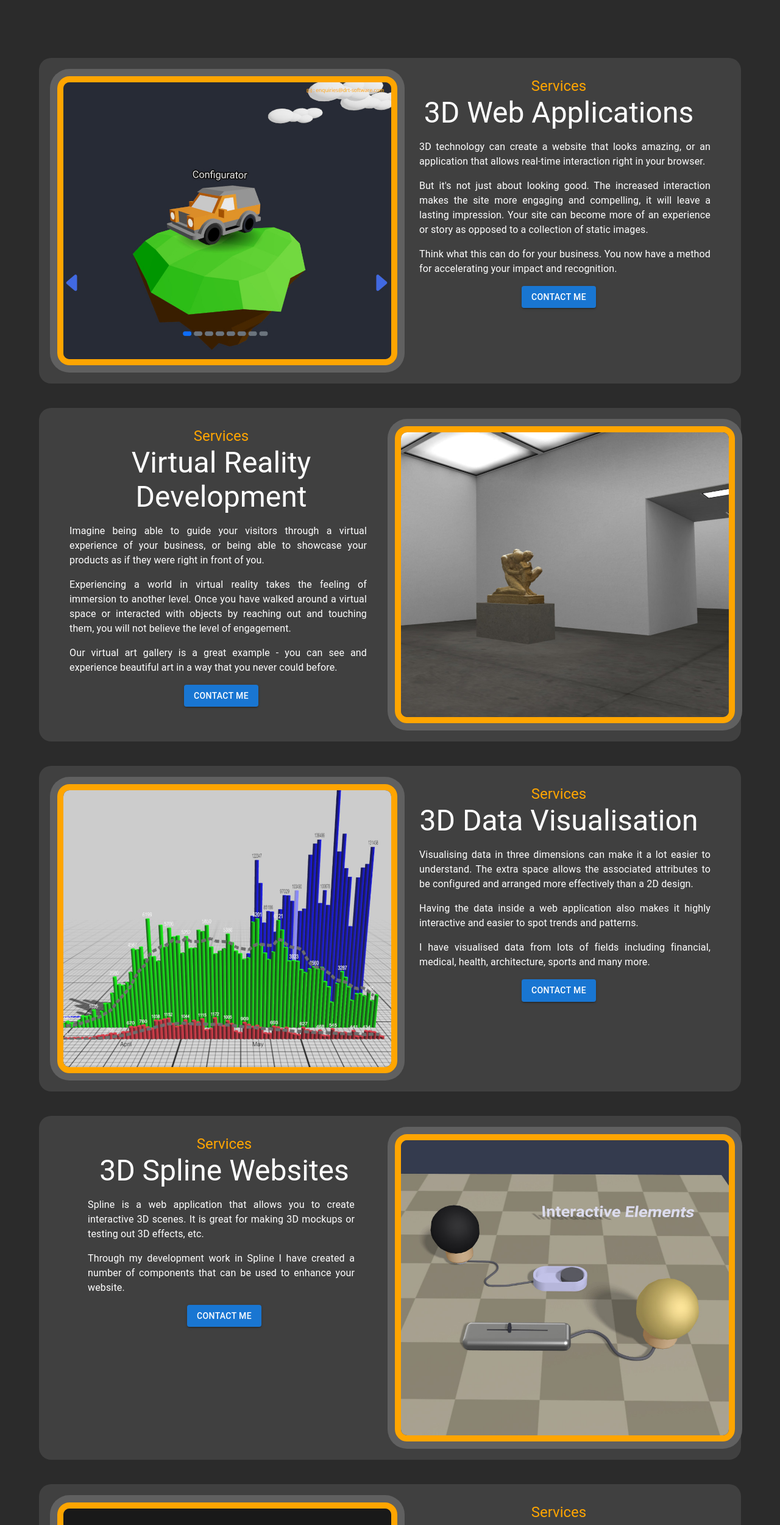
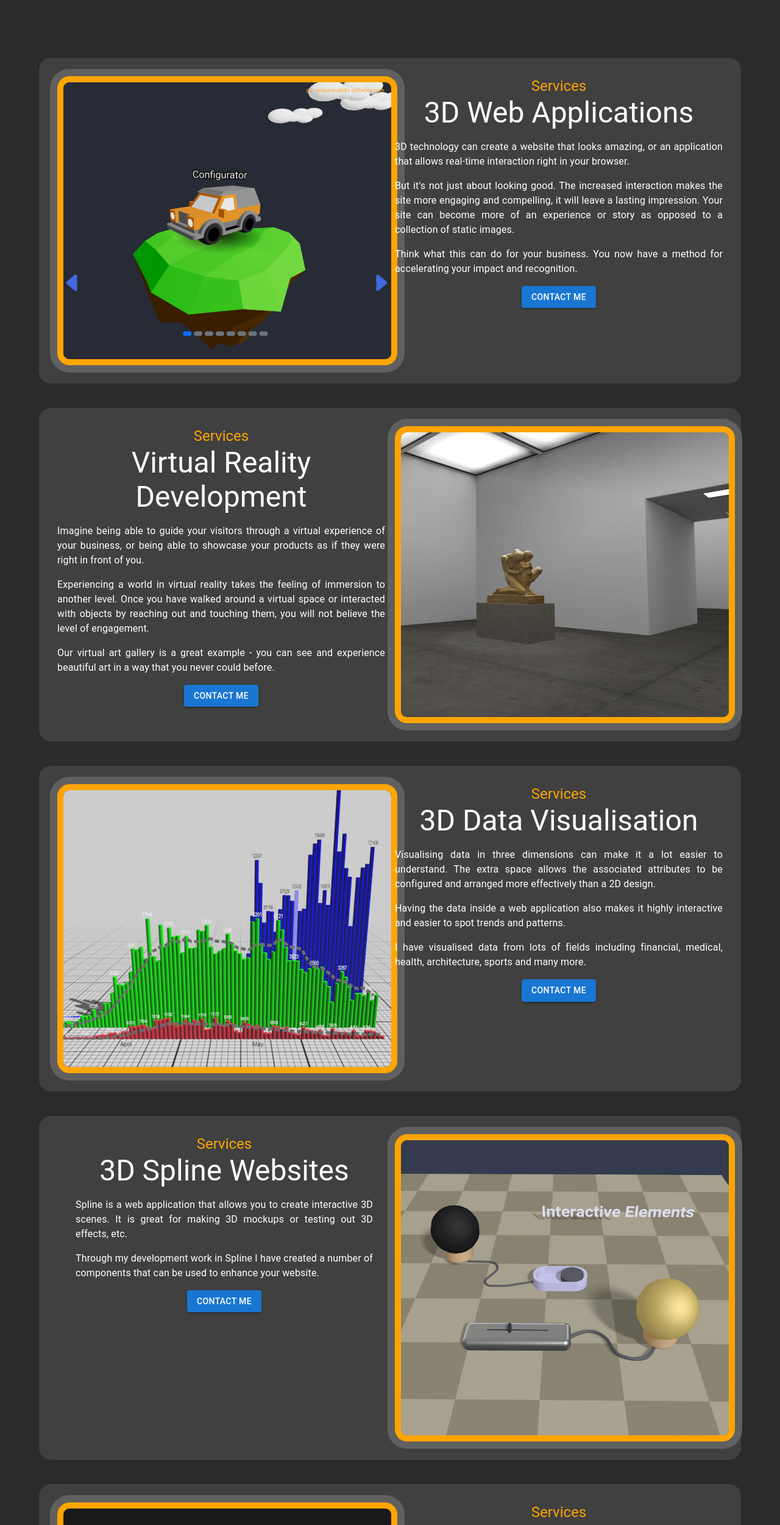
Before and after one commit to DoctorTone/drt_software_ltd, a React (Vite) app: page / in a window 1280 px wide. Shown: the part 4740-7241 px from the top of the page at 61% size. Built offline with nearby package versions, Linux system fonts and the light colour scheme.

Commit message:
Formated services text for small devices

```diff
--- a/src/components/Services.tsx
+++ b/src/components/Services.tsx
@@ -16,11 +16,14 @@ const Services = () => {
     <Container sx={{ mt: 15 }}>
       <Box sx={{ mt: 5, background: "#404040", borderRadius: "20px" }}>
         <Grid container spacing={2} sx={{ mt: 3, padding: "30px" }}>
-          <Grid size={6}>
+          <Grid
+            size={{ xs: 12, md: 6 }}
+            sx={{ display: "flex", alignItems: "center" }}
+          >
             <Img src="./images/portfolio2.jpg" alt="projects" />
           </Grid>
           <Grid
-            size={6}
+            size={{ xs: 12, md: 6 }}
             sx={{
               textAlign: "center",
             }}
@@ -32,8 +35,9 @@ const Services = () => {
               3D Web Applications
             </Typography>
             <Typography
+              className="paddingProjects"
               variant="body1"
-              sx={{ textAlign: "justify", padding: "0px 20px 0px 40px", mb: 2 }}
+              sx={{ textAlign: "justify", mb: 2 }}
             >
               <p>
                 3D technology can create a website that looks amazing, or an
@@ -57,7 +61,7 @@ const Services = () => {
       </Box>
       <Box sx={{ mt: 5, background: "#404040", borderRadius: "20px" }}>
         <Grid container spacing={2} sx={{ mt: 3, padding: "30px" }}>
-          <Grid size={6} sx={{ textAlign: "center" }}>
+          <Grid size={{ xs: 12, md: 6 }} sx={{ textAlign: "center" }}>
             <Typography variant="h5" color="orange">
               Services
             </Typography>
@@ -65,8 +69,9 @@ const Services = () => {
               Virtual Reality Development
             </Typography>
             <Typography
+              className="paddingProjects"
               variant="body1"
-              sx={{ textAlign: "justify", padding: "0px 30px 0px 20px" }}
+              sx={{ textAlign: "justify" }}
             >
               <p>
                 Imagine being able to guide your visitors through a virtual
@@ -89,17 +94,17 @@ const Services = () => {
               Contact me
             </Button>
           </Grid>
-          <Grid size={6}>
+          <Grid size={{ xs: 12, md: 6 }}>
             <Img src="./images/VRDev.jpg" alt="projects" />
           </Grid>
         </Grid>
       </Box>
       <Box sx={{ mt: 5, background: "#404040", borderRadius: "20px" }}>
         <Grid container spacing={2} sx={{ mt: 3, padding: "30px" }}>
-          <Grid size={6}>
+          <Grid size={{ xs: 12, md: 6 }}>
             <Img src="./images/covid.jpg" alt="projects" />
           </Grid>
-          <Grid size={6} sx={{ textAlign: "center" }}>
+          <Grid size={{ xs: 12, md: 6 }} sx={{ textAlign: "center" }}>
             <Typography variant="h5" color="orange">
               Services
             </Typography>
@@ -107,8 +112,9 @@ const Services = () => {
               3D Data Visualisation
             </Typography>
             <Typography
+              className="paddingProjects"
               variant="body1"
-              sx={{ textAlign: "justify", padding: "0px 20px 0px 40px" }}
+              sx={{ textAlign: "justify" }}
             >
               <p>
                 Visualising data in three dimensions can make it a lot easier to
@@ -133,7 +139,7 @@ const Services = () => {
       <Box sx={{ mt: 5, background: "#404040", borderRadius: "20px" }}>
         <Grid container spacing={2} sx={{ mt: 3, padding: "30px" }}>
           <Grid
-            size={6}
+            size={{ xs: 12, md: 6 }}
             sx={{ textAlign: "center", padding: "0px 20px 0px 30px" }}
           >
             <Typography variant="h5" color="orange">
@@ -143,8 +149,9 @@ const Services = () => {
               3D Spline Websites
             </Typography>
             <Typography
+              className="paddingProjects"
               variant="body1"
-              sx={{ textAlign: "justify", padding: "0px 30px 0px 20px" }}
+              sx={{ textAlign: "justify" }}
             >
               <p>
                 Spline is a web application that allows you to create
@@ -160,17 +167,17 @@ const Services = () => {
               Contact me
             </Button>
           </Grid>
-          <Grid size={6}>
+          <Grid size={{ xs: 12, md: 6 }}>
             <Img src="./images/spline2.jpg" alt="projects" />
           </Grid>
         </Grid>
       </Box>
       <Box sx={{ mt: 5, background: "#404040", borderRadius: "20px" }}>
         <Grid container spacing={2} sx={{ mt: 3, padding: "30px" }}>
-          <Grid size={6}>
+          <Grid size={{ xs: 12, md: 6 }}>
             <Img src="./images/consult.jpg" alt="projects" />
           </Grid>
-          <Grid size={6} sx={{ textAlign: "center" }}>
+          <Grid size={{ xs: 12, md: 6 }} sx={{ textAlign: "center" }}>
             <Typography variant="h5" color="orange">
               Services
             </Typography>
@@ -178,8 +185,9 @@ const Services = () => {
               Consultancy
             </Typography>
             <Typography
+              className="paddingProjects"
               variant="body1"
-              sx={{ textAlign: "justify", padding: "0px 20px 0px 40px" }}
+              sx={{ textAlign: "justify" }}
             >
               <p>
                 If you are stuck on what direction to take with your project, or
```
